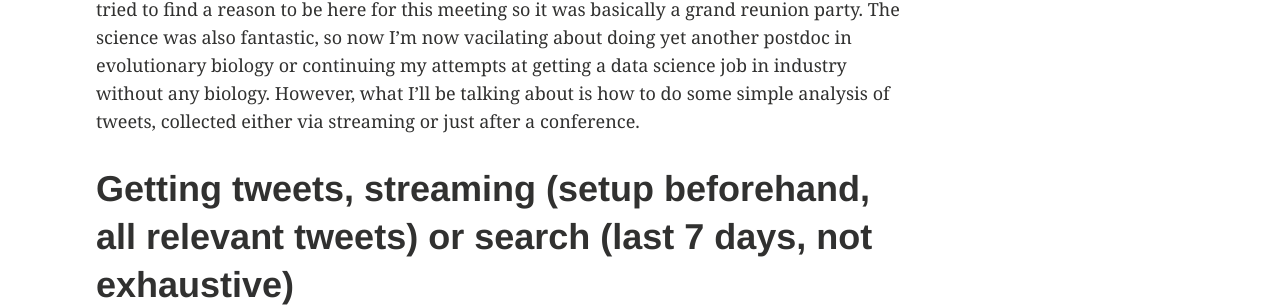
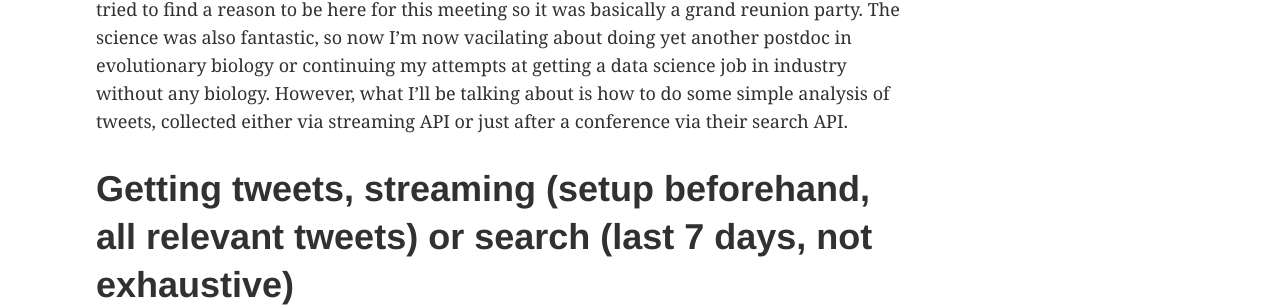
Before and after one commit to thomas-keller/thomas-keller.github.io, a Jekyll site: the page built from _posts/articles/2016-06-25-I-analyzed-evolution-2016-twitter-and-you-can-too-for-other-conferences.md, in a window 1280 px wide. Shown: the part 514-821 px from the top of the page. Built offline with Jekyll 4.4.1, drawn with Linux system fonts in a browser that asks for light colours; comment, search, counter and statistics services are not loaded; some of the changed text lies outside the part shown.

```diff
--- a/_posts/articles/2016-06-25-I-analyzed-evolution-2016-twitter-and-you-can-too-for-other-conferences.md
+++ b/_posts/articles/2016-06-25-I-analyzed-evolution-2016-twitter-and-you-can-too-for-other-conferences.md
@@ -11,7 +11,7 @@ image:
 
 # Summary
 
-I just got back from the Evolution 2016 meeting in Austin, Texas; it was amazing. I'm of course biased because I did my Phd there and basically everyone who graduated in the last 10 years tried to find a reason to be here for this meeting so it was basically a grand reunion party. The science was also fantastic, so now I'm now vacilating about doing yet another postdoc in evolutionary biology or continuing my attempts at getting a data science job in industry without any biology. However, what I'll be talking about is how to do some simple analysis of tweets, collected either via streaming or just after a conference.
+I just got back from the Evolution 2016 meeting in Austin, Texas; it was amazing. I'm of course biased because I did my Phd there and basically everyone who graduated in the last 10 years tried to find a reason to be here for this meeting so it was basically a grand reunion party. The science was also fantastic, so now I'm now vacilating about doing yet another postdoc in evolutionary biology or continuing my attempts at getting a data science job in industry without any biology. However, what I'll be talking about is how to do some simple analysis of tweets, collected either via streaming API or just after a conference via their search API.
 
 # Getting tweets, streaming (setup beforehand, all relevant tweets) or search (last 7 days, not exhaustive)
 
```
